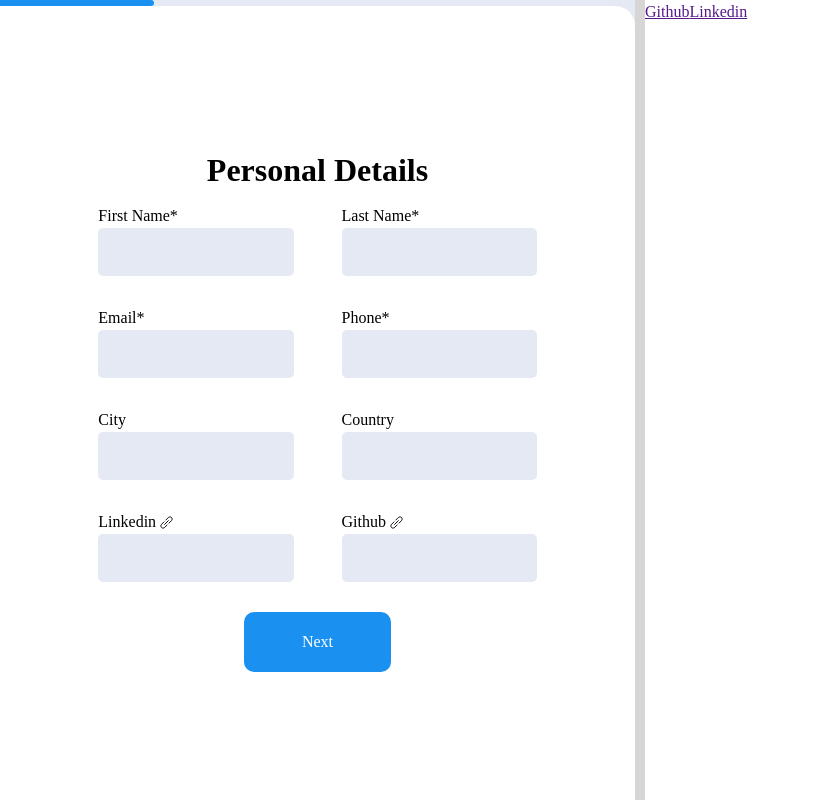
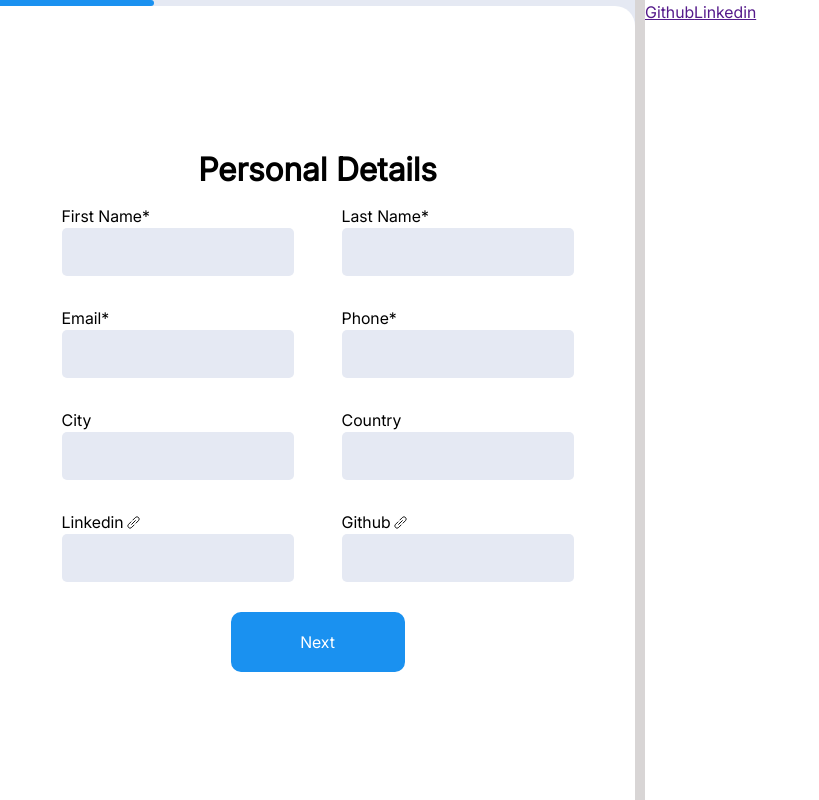
Before and after one commit to FrontEndMaestro/CV-Application, a React (Vite) app: page / in a window 1280 px wide. Shown: the whole page, without its empty margins (0-819 px from the left). Built offline with nearby package versions, Linux system fonts and the light colour scheme.

Commit message:
feat: implement project data storage in state
- Store project data in state to allow adding project details on resume
  and fetching project data on back navigation
- Update CSS to use Inter font family

```diff
--- a/src/App.css
+++ b/src/App.css
@@ -2,3 +2,12 @@
   background-color: red;
   flex: 1;
 }
+
+@font-face {
+  font-family: "inter";
+  src: url(../src/assets/static/Inter_18pt-Regular.ttf);
+}
+
+#root {
+  font-family: inter;
+}
--- a/src/App.jsx
+++ b/src/App.jsx
@@ -15,6 +15,7 @@ function App() {
     github: "",
     education: [],
     experiences: [],
+    projects: [],
   });
 
   function setPersonalDetails(personalDetailsObj) {
@@ -46,7 +47,19 @@ function App() {
       newData.experiences.push(experienceData);
     }
     setCvDetails(newData);
+  }
 
+  function setProjectData(projectData) {
+    let index = cvDetails.projects.findIndex(
+      (projectOption) => projectData.id == projectOption.id,
+    );
+    let newData = { ...cvDetails };
+    if (index != -1) {
+      newData.projects[index] = projectData;
+    } else {
+      newData.projects.push(projectData);
+    }
+    setCvDetails(newData);
   }
 
   return (
@@ -56,6 +69,7 @@ function App() {
         setPersonalDetails={setPersonalDetails}
         setEducationData={setEducationData}
         setExperienceData={setExperienceData}
+        setProjectData={setProjectData}
       ></AddDetails>
       <Display cvDetails={cvDetails}></Display>
     </>
```
